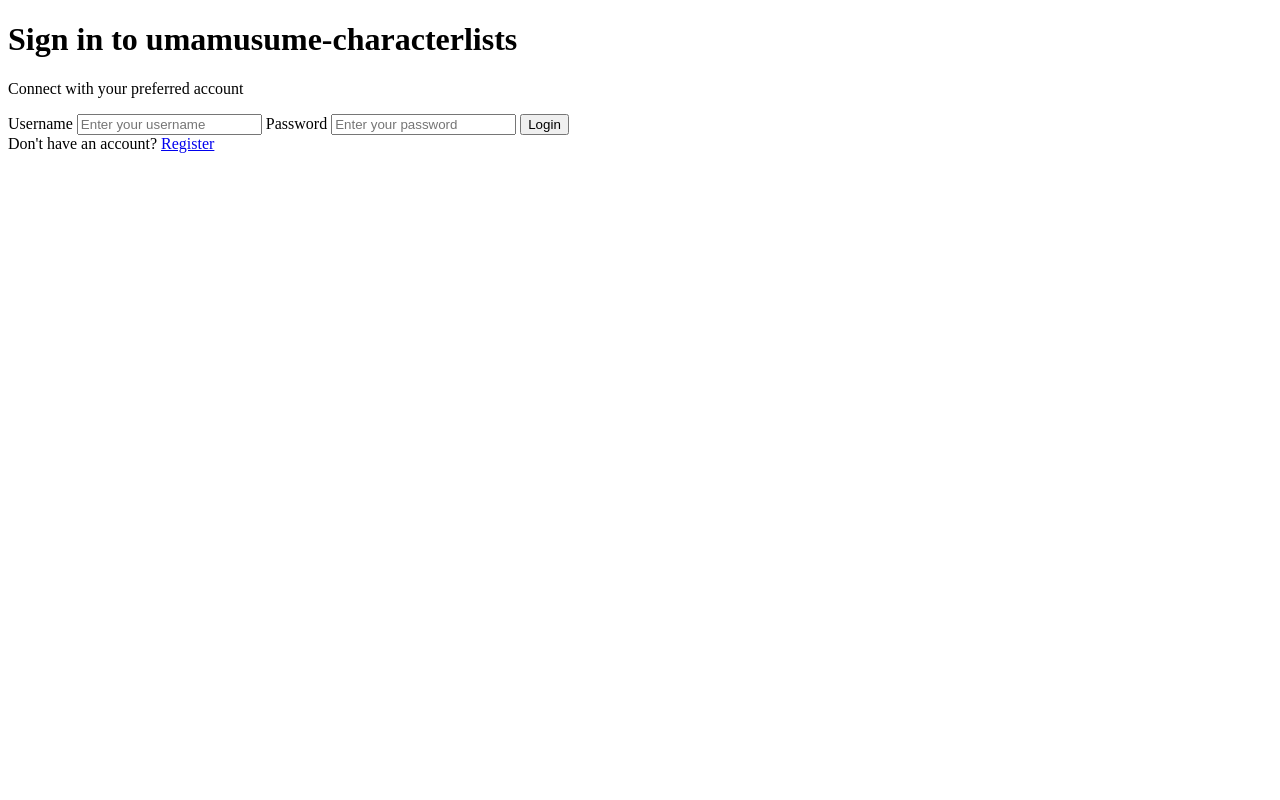
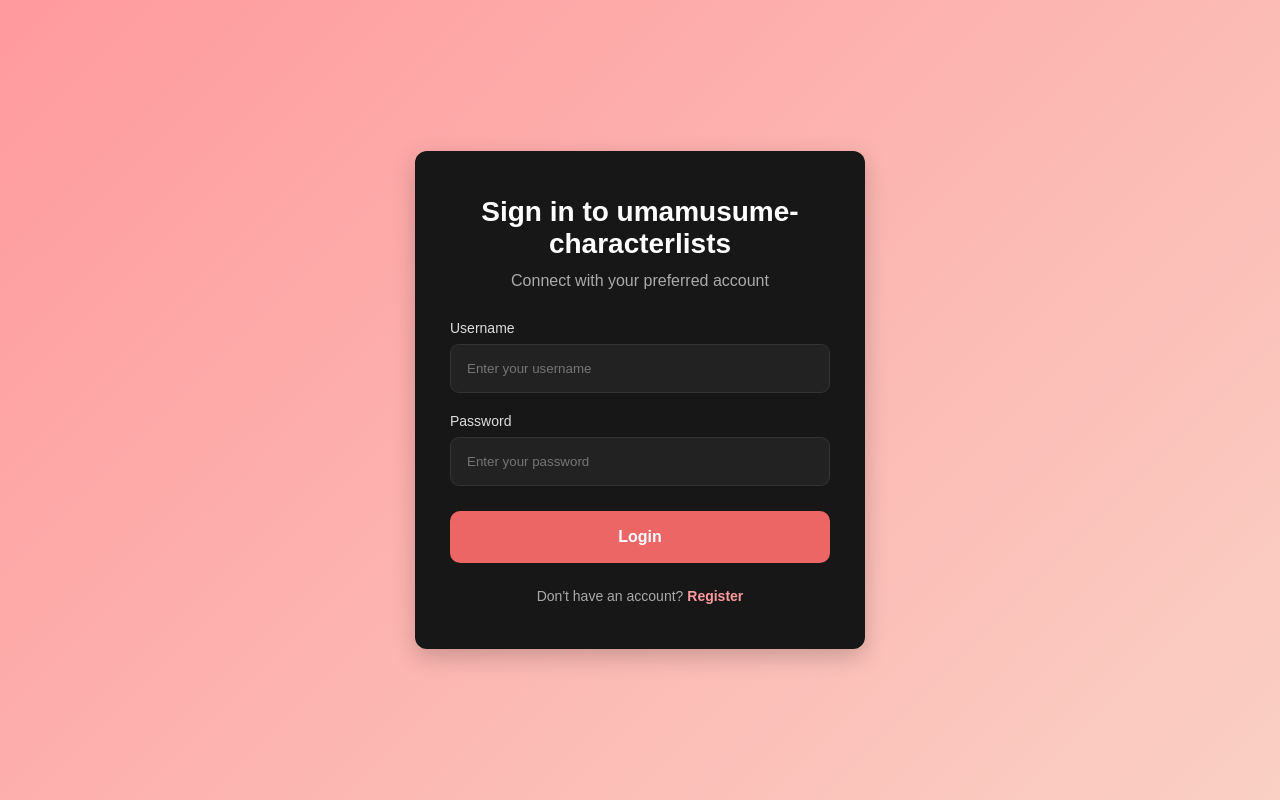
Before and after one commit to Huo-PeSpec/umamusume-characterlist-project, a plain HTML site: page Webpages/login.html in a window 1280 px wide. Drawn offline with Linux system fonts and the light colour scheme; files that its build step writes are made by us from their sources; the site is published under a folder, as on GitHub Pages, so addresses that start at the root find nothing; files whose address does not match are found by name.

Commit message:
fix: update CSS file paths to use relative paths in login, register, and index pages

```diff
--- a/Webpages/login.html
+++ b/Webpages/login.html
@@ -4,7 +4,7 @@
     <meta charset="UTF-8">
     <meta name="viewport" content="width=device-width, initial-scale=1.0">
     <title>Umamusume-characterlists - Login</title>
-    <link rel="stylesheet" href="/CSS/login-register.css">
+    <link rel="stylesheet" href="./CSS/login-register.css">
 </head>
 <body>
     <div class="container">
```
Also changed, not shown: Webpages/register.html (+1 -1 lines), index.html (+1 -1 lines).
